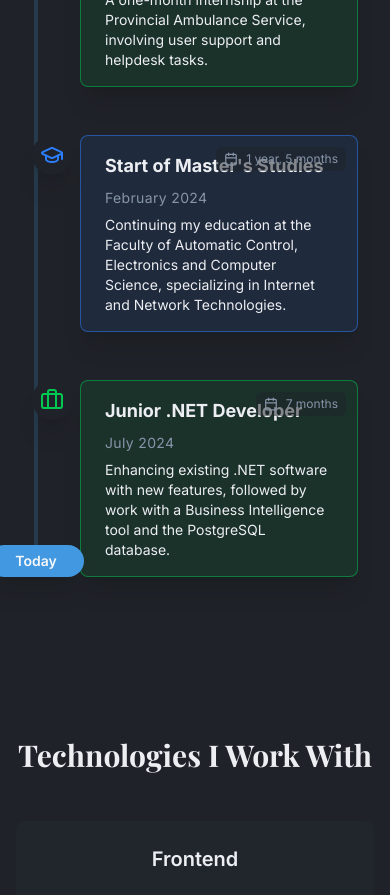
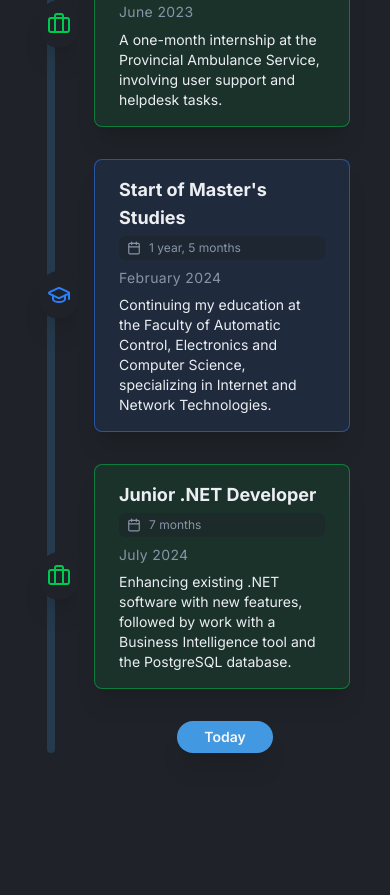
Before and after one commit to trimplexx/portfolio, a Next.js app: page /en in a window 390 px wide. Shown: the part 3240-4135 px from the top of the page. Built offline with nearby package versions, Linux system fonts and the light colour scheme; no server answers; a web font is replaced by a local one.

Commit message:
Fix responsivity TimelineSection

```diff
--- a/src/components/sections/TimelineSection.tsx
+++ b/src/components/sections/TimelineSection.tsx
@@ -50,8 +50,13 @@ const EventCard = ({
   const durationText = formatDuration(durationInMonths, t);
 
   const variants = {
-    hidden: { opacity: 0, y: 20 },
-    visible: { opacity: 1, y: 0, transition: { duration: 0.5 } },
+    hidden: { opacity: 0, x: isLeft ? "-100%" : "100%" },
+    visible: { opacity: 1, x: 0, transition: { duration: 0.6 } },
+  };
+
+  const mobileVariants = {
+    hidden: { opacity: 0, x: "100%" },
+    visible: { opacity: 1, x: 0, transition: { duration: 0.6 } },
   };
 
   const typeClasses = {
@@ -64,27 +69,47 @@ const EventCard = ({
   };
 
   return (
-    <motion.div
-      ref={ref}
-      variants={variants}
-      initial="hidden"
-      animate={isInView ? "visible" : "hidden"}
-      className={`relative flex w-full items-start md:w-1/2 ${
-        isLeft ? "md:self-end md:flex-row-reverse" : "md:self-start"
-      }`}
-    >
-      <div className="absolute left-5 top-0 z-10 flex h-10 w-10 -translate-x-1/2 items-center justify-center rounded-full bg-background shadow-xl md:relative md:left-auto md:top-auto md:h-12 md:w-12 md:translate-x-0 md:shrink-0">
-        <div className={`font-semibold text-lg ${iconClasses[event.type]}`}>
+    <div ref={ref} className="flex md:justify-between items-center w-full">
+      <div
+        className={`hidden md:block md:w-5/12 ${
+          !isLeft ? "order-1" : "order-3"
+        }`}
+      ></div>
+
+      <div className="z-20 flex items-center order-2 bg-background shadow-xl w-12 h-12 rounded-full">
+        <h1
+          className={`mx-auto font-semibold text-lg ${iconClasses[event.type]}`}
+        >
           {event.icon}
-        </div>
+        </h1>
       </div>
 
-      <div
-        className={`w-full rounded-lg border px-6 py-4 shadow-xl ml-12 md:ml-0 ${
-          isLeft ? "md:mr-8" : "md:ml-8"
-        } ${typeClasses[event.type]}`}
+      <motion.div
+        variants={
+          typeof window !== "undefined" && window.innerWidth < 768
+            ? mobileVariants
+            : variants
+        }
+        initial="hidden"
+        animate={isInView ? "visible" : "hidden"}
+        className={`order-3 md:w-5/12 w-full ml-4 md:ml-0 ${
+          typeClasses[event.type]
+        } rounded-lg shadow-xl px-6 py-4 border ${
+          isLeft ? "md:order-1" : "md:order-3"
+        }`}
       >
-        <h3 className="mb-2 font-bold text-lg">{t(event.titleKey)}</h3>
+        <div className="flex flex-col sm:flex-row justify-between sm:items-center mb-2">
+          <h3 className="font-bold text-lg mb-1 sm:mb-0">
+            {t(event.titleKey)}
+          </h3>
+          {durationText && (
+            <div className="flex items-center gap-2 text-xs text-muted-foreground bg-background/50 px-2 py-1 rounded-md whitespace-nowrap">
+              <Calendar size={14} />
+              <span>{durationText}</span>
+            </div>
+          )}
+        </div>
+
         <p className="text-sm leading-snug tracking-wide text-muted-foreground">
           {startDate.toLocaleDateString(t("locale"), {
             year: "numeric",
@@ -92,15 +117,8 @@ const EventCard = ({
           })}
         </p>
         <p className="text-sm mt-2">{t(event.descriptionKey)}</p>
-
-        {durationText && (
-          <div className="absolute top-3 right-3 flex items-center gap-2 text-xs text-muted-foreground bg-background/50 px-2 py-1 rounded-md">
-            <Calendar size={14} />
-            <span>{durationText}</span>
-          </div>
-        )}
-      </div>
-    </motion.div>
+      </motion.div>
+    </div>
   );
 };
 
@@ -116,20 +134,25 @@ export const TimelineSection = () => {
       </h2>
       <div
         ref={ref}
-        className="relative container mx-auto flex flex-col items-center gap-12 px-4"
+        className="relative container mx-auto px-6 flex flex-col gap-8"
       >
         <motion.div
           initial={{ scaleY: 0 }}
           animate={{ scaleY: isInView ? 1 : 0 }}
           transition={{ duration: 1, ease: "easeInOut" }}
-          className="absolute top-0 z-0 h-full w-1 rounded-full bg-primary/20 left-5 -translate-x-1/2 md:left-1/2"
+          className="absolute z-0 w-2 bg-primary/20 rounded-full h-full left-[35px] -ml-1 md:left-1/2"
           style={{ transformOrigin: "top" }}
-        />
+        ></motion.div>
+
         {events.map((event, index) => (
           <EventCard key={index} event={event} t={t} isLeft={index % 2 === 1} />
         ))}
-        <div className="absolute bottom-0 z-10 h-8 left-5 -translate-x-1/2 md:left-1/2">
-          <div className="flex items-center bg-primary text-primary-foreground shadow-xl w-24 h-8 rounded-full">
+
+        <div
+          className="flex justify-center items-center w-full"
+          style={{ paddingLeft: "60px" }}
+        >
+          <div className="relative md:left-[-27px] z-20 flex items-center bg-primary text-primary-foreground shadow-xl w-24 h-8 rounded-full">
             <p className="mx-auto font-semibold text-sm">{t("today")}</p>
           </div>
         </div>
```
